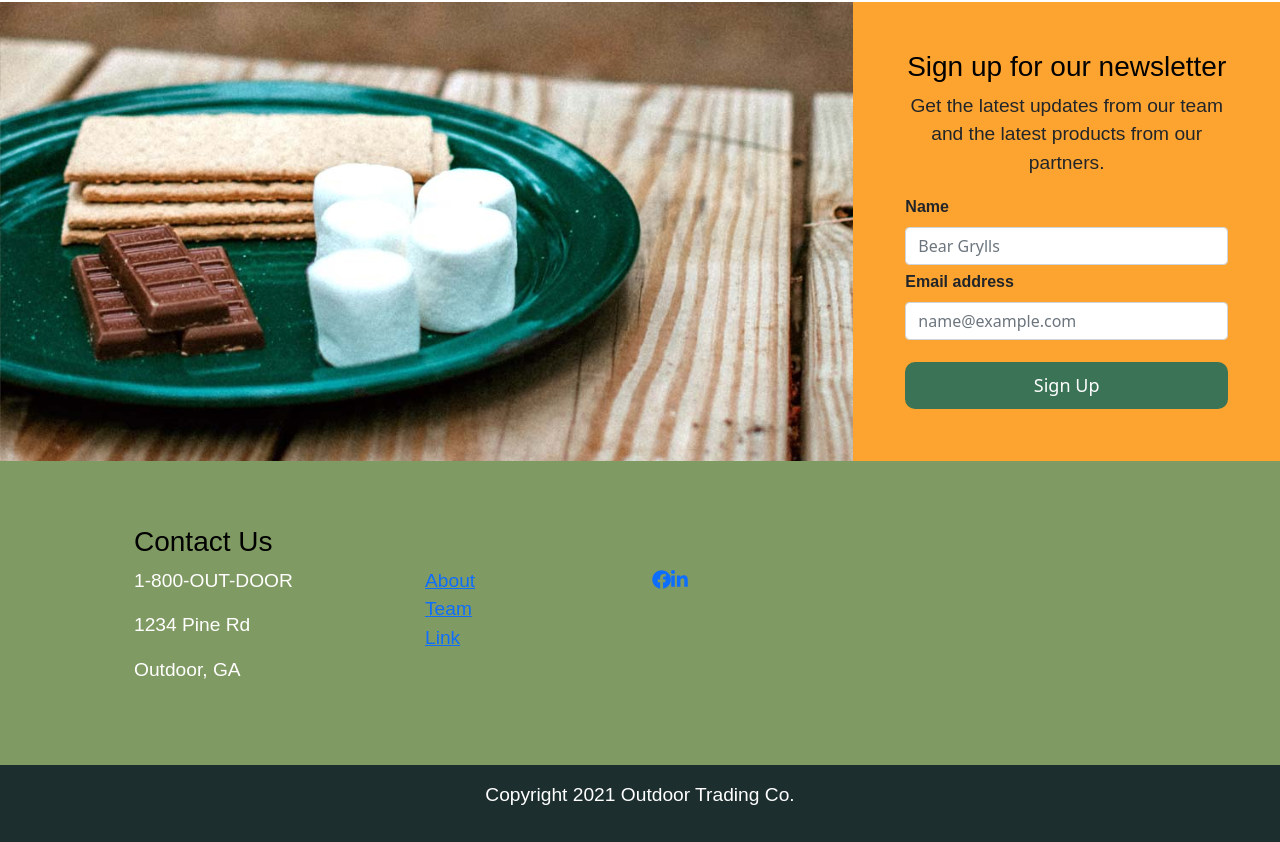
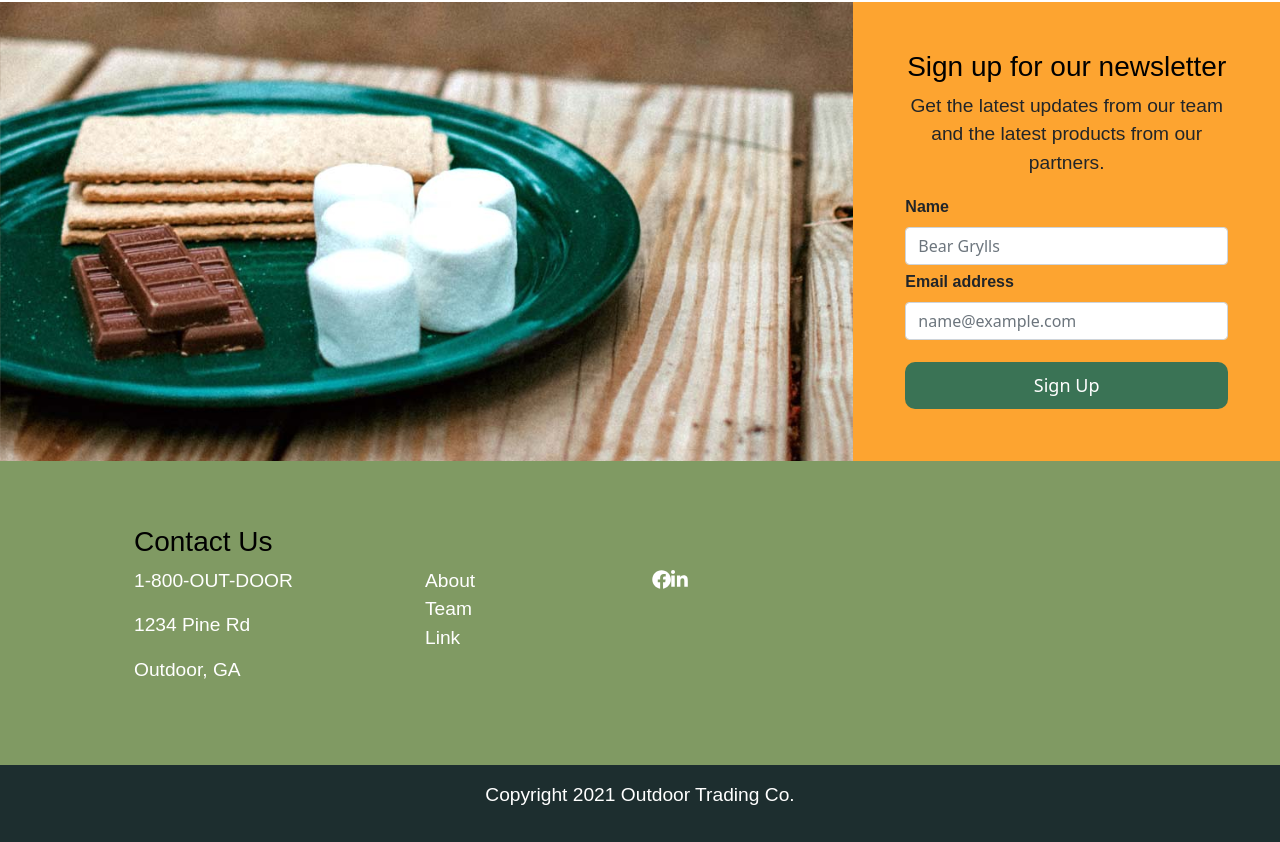
Before and after one commit to NeedaMehmud/outdoor-trading-co, a React (Create React App) app in the folder client/: page /1 in a window 1280 px wide. Shown: the part 1298-2140 px from the top of the page. Built offline with nearby package versions, Linux system fonts and the light colour scheme; a web font is replaced by a local one.

Commit message:
Styled footer links.

```diff
--- a/client/src/style/Footer.css
+++ b/client/src/style/Footer.css
@@ -7,3 +7,8 @@ footer {
 footer {
   background-color: var(--quartenary);
 }
+
+footer a {
+  color: var(--links);
+  text-decoration: none;
+}
```
